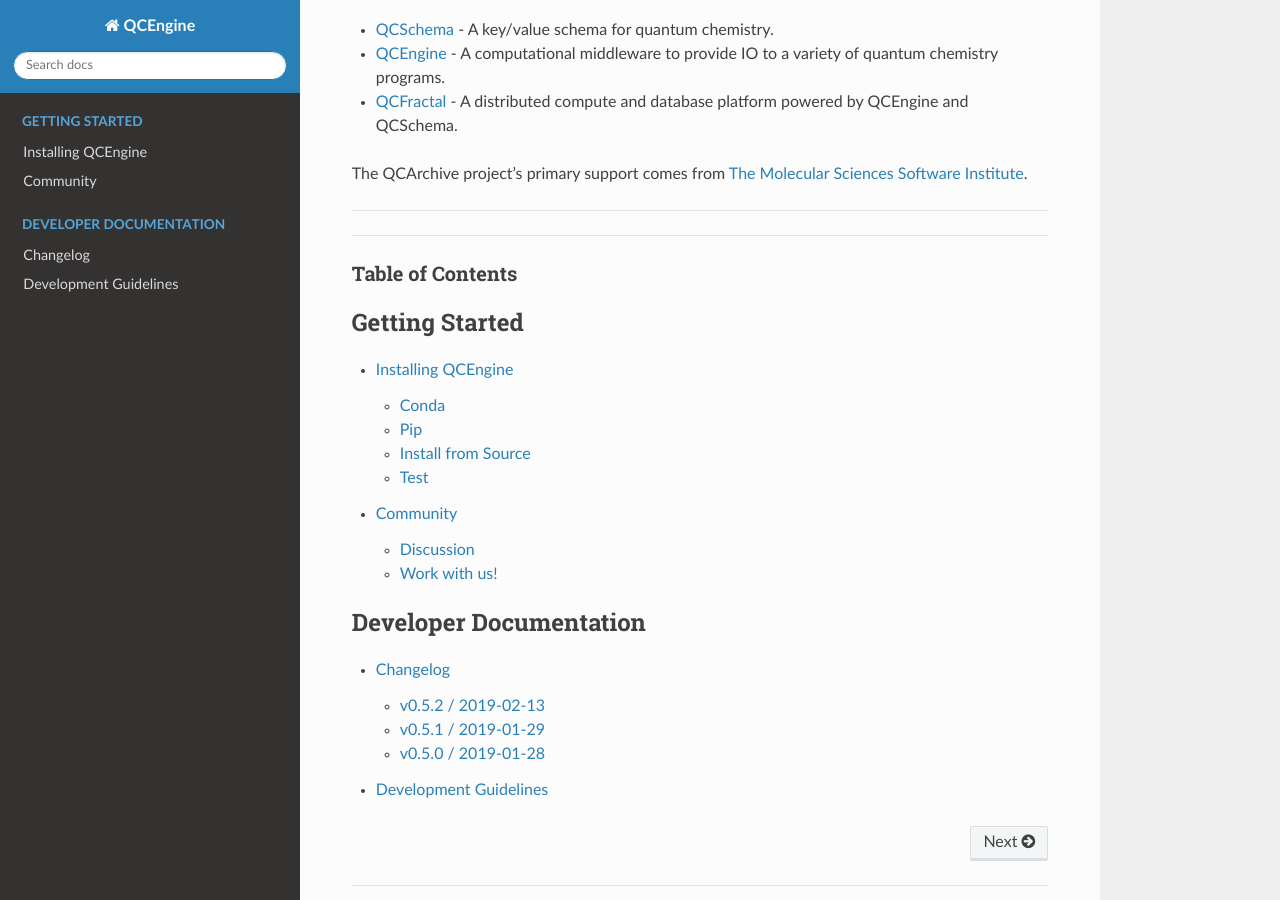
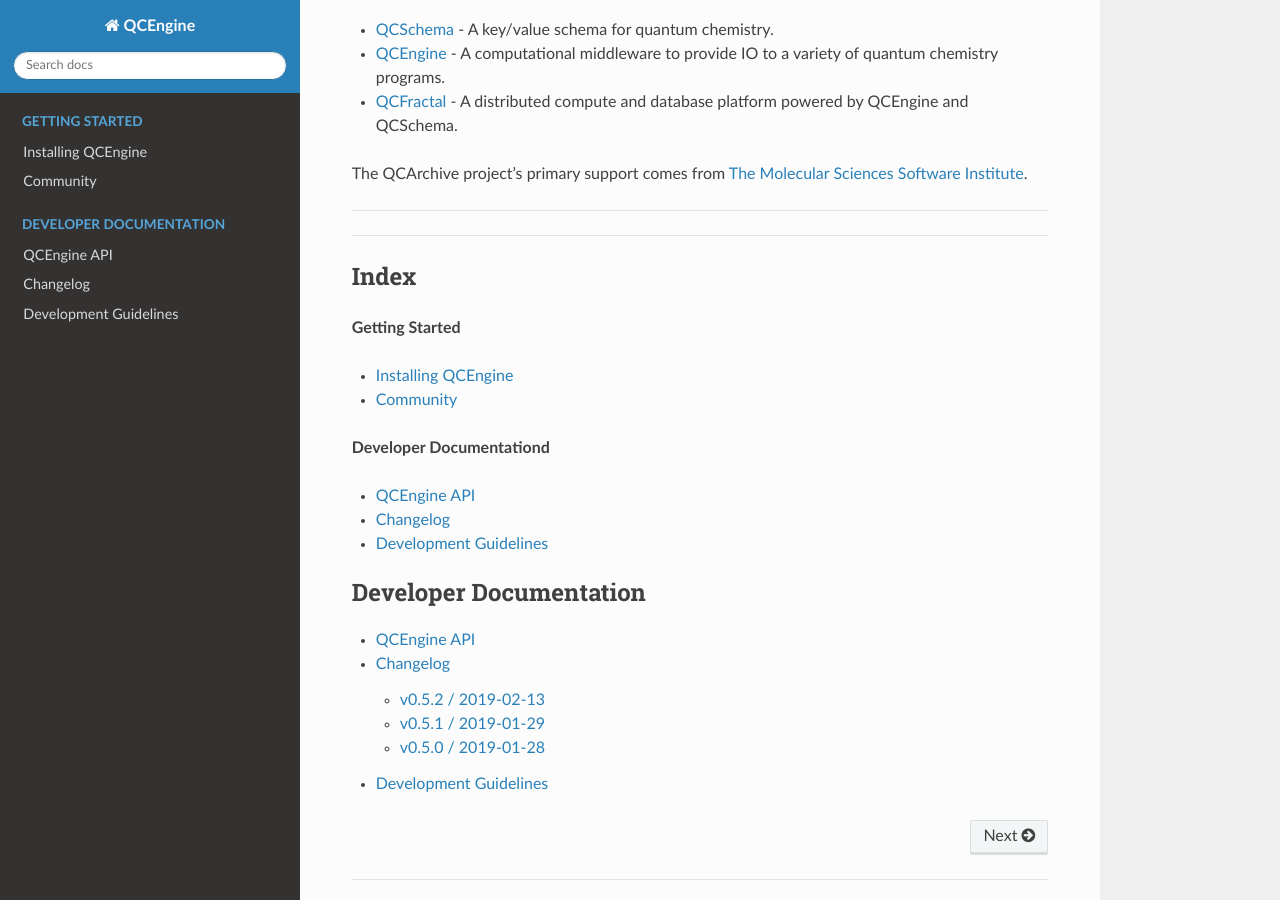
Before and after one commit to MolSSI/QCEngine, a Sphinx documentation site: the page built from docs/source/index.rst, in a window 1280 px wide and 900 px high, scrolled down 1650 px. Built offline with Sphinx 7.4.7 and the Read the Docs theme 2.0.0, drawn with Linux system fonts in a browser that asks for light colours; the version number could not be read and is left out.

```diff
--- /dev/null
+++ b/docs/source/api.rst
@@ -0,0 +1,13 @@
+============
+QCEngine API
+============
+
+.. automodapi:: qcengine
+
+.. automodapi:: qcengine.compute
+
+.. automodapi:: qcengine.config
+
+.. automodapi:: qcengine.util
+
+.. automodapi:: qcengine.programs
--- a/docs/source/community.rst
+++ b/docs/source/community.rst
@@ -13,6 +13,7 @@ Discussion
 - The QCArchive GitHub repositories contain future roadmaps, current code updates, and a list of issues that are being worked and provide an excellent overview of the development status of the project. See the following links:
 
    - `QCSchema <https://github.com/MolSSI/QC_JSON_Schema>`_
+   - `QCElemental <https://github.com/MolSSI/QCElemental>`_
    - `QCEngine <https://github.com/MolSSI/QCEngine>`_
    - `QCFractal <https://github.com/MolSSI/QCFractal>`_
 
--- a/docs/source/conf.py
+++ b/docs/source/conf.py
@@ -55,6 +55,8 @@ extensions = [
     'sphinx.ext.napoleon',
     'sphinx.ext.intersphinx',
     'sphinx.ext.extlinks',
+    'sphinx_automodapi.automodapi',
+    'sphinx_automodapi.automodsumm',
 ]
 
 napoleon_google_docstring = False
@@ -185,7 +187,12 @@ extlinks = {
 # -- Options for intersphinx extension ---------------------------------------
 
 # Example configuration for intersphinx: refer to the Python standard library.
-intersphinx_mapping = {'https://docs.python.org/': None}
+intersphinx_mapping = {'python': ('https://docs.python.org/3.7', None),
+                       'numpy': ('https://docs.scipy.org/doc/numpy/', None),
+                       'scipy': ('https://docs.scipy.org/doc/scipy/reference/', None),
+                       'matplotlib': ('https://matplotlib.org/', None),
+                       'qcelemental': ('https://qcelemental.readthedocs.io/en/latest/', None)
+                      }
 
 # -- Options for todo extension ----------------------------------------------
 
--- a/docs/source/index.rst
+++ b/docs/source/index.rst
@@ -107,19 +107,33 @@ The QCArchive project's primary support comes from `The Molecular Sciences Softw
 
 ========
 
-Table of Contents
-=================
+Index
+-----
+
+**Getting Started**
+
+* :doc:`install`
+* :doc:`community`
 
 .. toctree::
-   :maxdepth: 2
+   :maxdepth: 1
+   :hidden:
    :caption: Getting Started
 
    install
    community
 
+
+**Developer Documentationd**
+
+* :doc:`api`
+* :doc:`changelog`
+* :doc:`dev_guidelines`
+
 .. toctree::
    :maxdepth: 2
    :caption: Developer Documentation
 
+   api
    changelog
    dev_guidelines
```
Also changed, not shown: docs/source/install.rst (+3 -5 lines), 2 other files.
